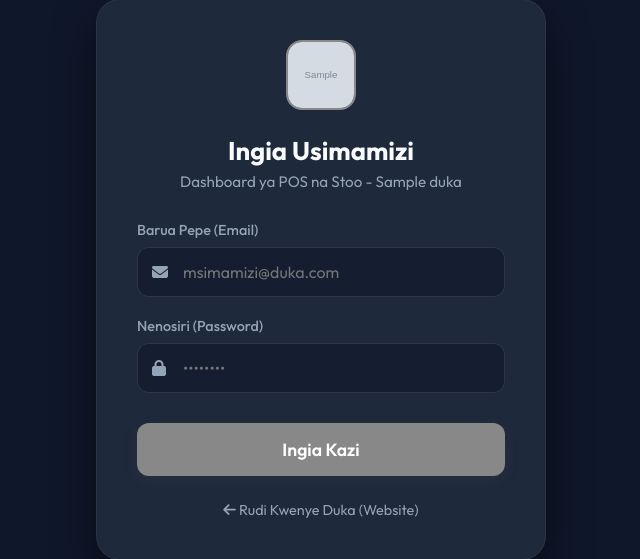
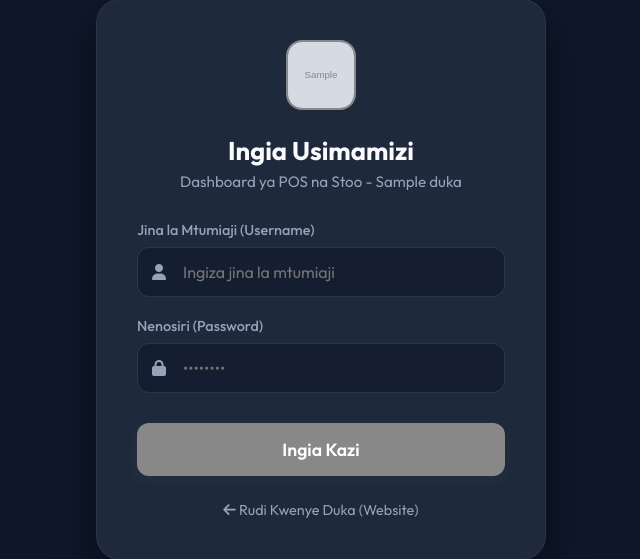
Before and after one commit to Nyisulya/duka, a Django app: a page that uses templates/store/admin/login.html in a window 1280 px wide. Shown: the part 121-680 px from the top of the page, without its empty margins (319-959 px from the left). Run offline with Django 5.2, Linux system fonts and the light colour scheme; tables that the repository leaves empty hold one stand-in row (values such as "Sample post"); grey boxes marked "Sample" are stand-in pictures.

Commit message:
Badilisha login kutumia username badala ya email na kurekebisha authentication

```diff
--- a/core/views.py
+++ b/core/views.py
@@ -171,10 +171,10 @@ def store_order_success(request, slug, order_id):
 def store_login(request, slug):
     duka = get_object_or_404(Duka, slug=slug)
     if request.method == 'POST':
-        email = request.POST.get('email')
+        username = request.POST.get('username')
         password = request.POST.get('password')
 
-        user = authenticate(request, username=email, password=password)
+        user = authenticate(request, username=username, password=password)
         if user is not None:
             # Hakikisha mfanyakazi huyu ni wa duka hili au ni superuser
             if user.is_superuser or (user.duka and user.duka.slug == slug):
@@ -184,7 +184,7 @@ def store_login(request, slug):
             else:
                 messages.error(request, "Akaunti hii haina ruhusa ya kuingia kwenye duka hili.")
         else:
-            messages.error(request, "Barua pepe au nenosiri si sahihi.")
+            messages.error(request, "Jina la mtumiaji au nenosiri si sahihi.")
 
     return render(request, 'store/admin/login.html', {'duka': duka})
 
--- a/templates/store/admin/login.html
+++ b/templates/store/admin/login.html
@@ -216,10 +216,10 @@
             {% csrf_token %}
 
             <div class="form-group">
-                <label for="email">Barua Pepe (Email)</label>
+                <label for="username">Jina la Mtumiaji (Username)</label>
                 <div class="input-wrapper">
-                    <i class="fa-solid fa-envelope"></i>
-                    <input type="email" id="email" name="email" required placeholder="msimamizi@duka.com">
+                    <i class="fa-solid fa-user"></i>
+                    <input type="text" id="username" name="username" required placeholder="Ingiza jina la mtumiaji">
                 </div>
             </div>
 
```
